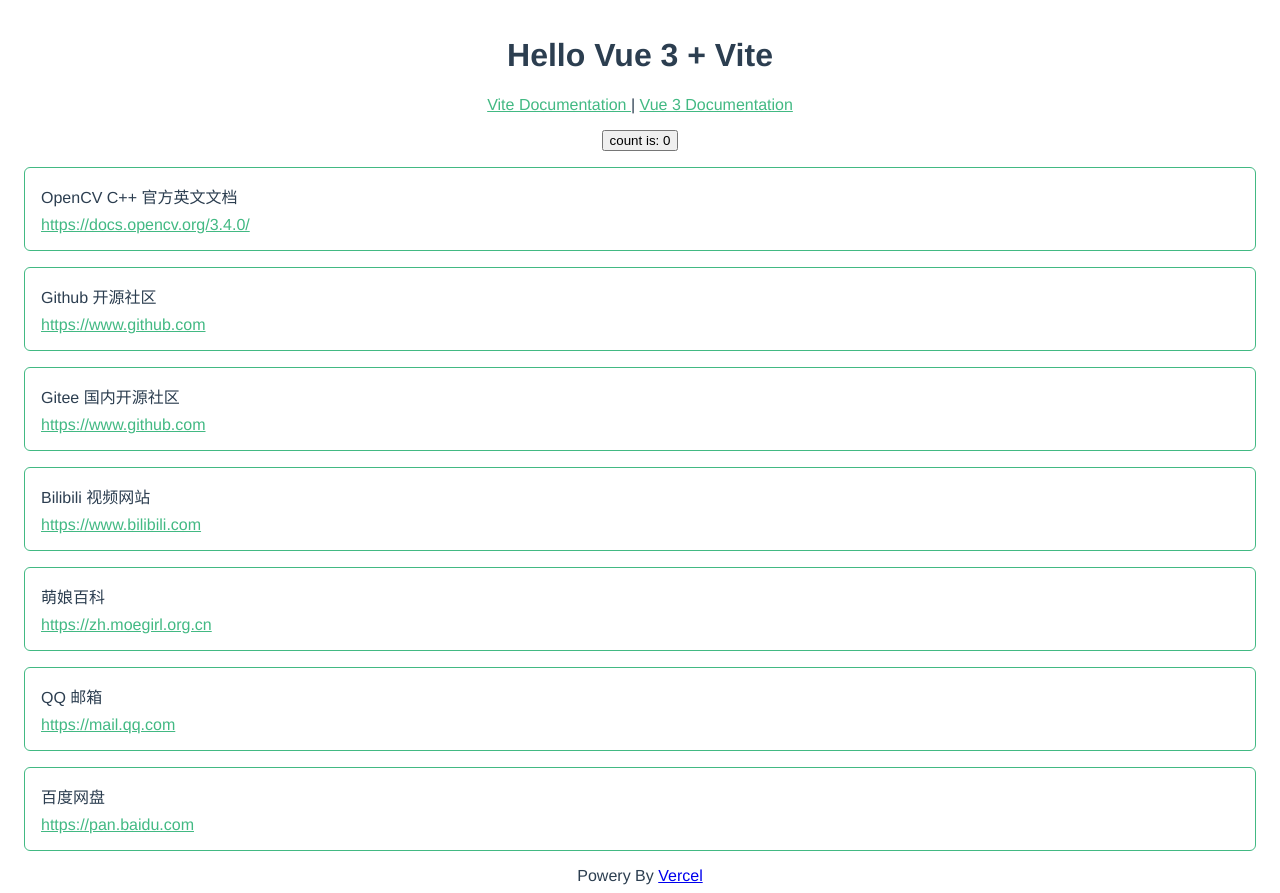
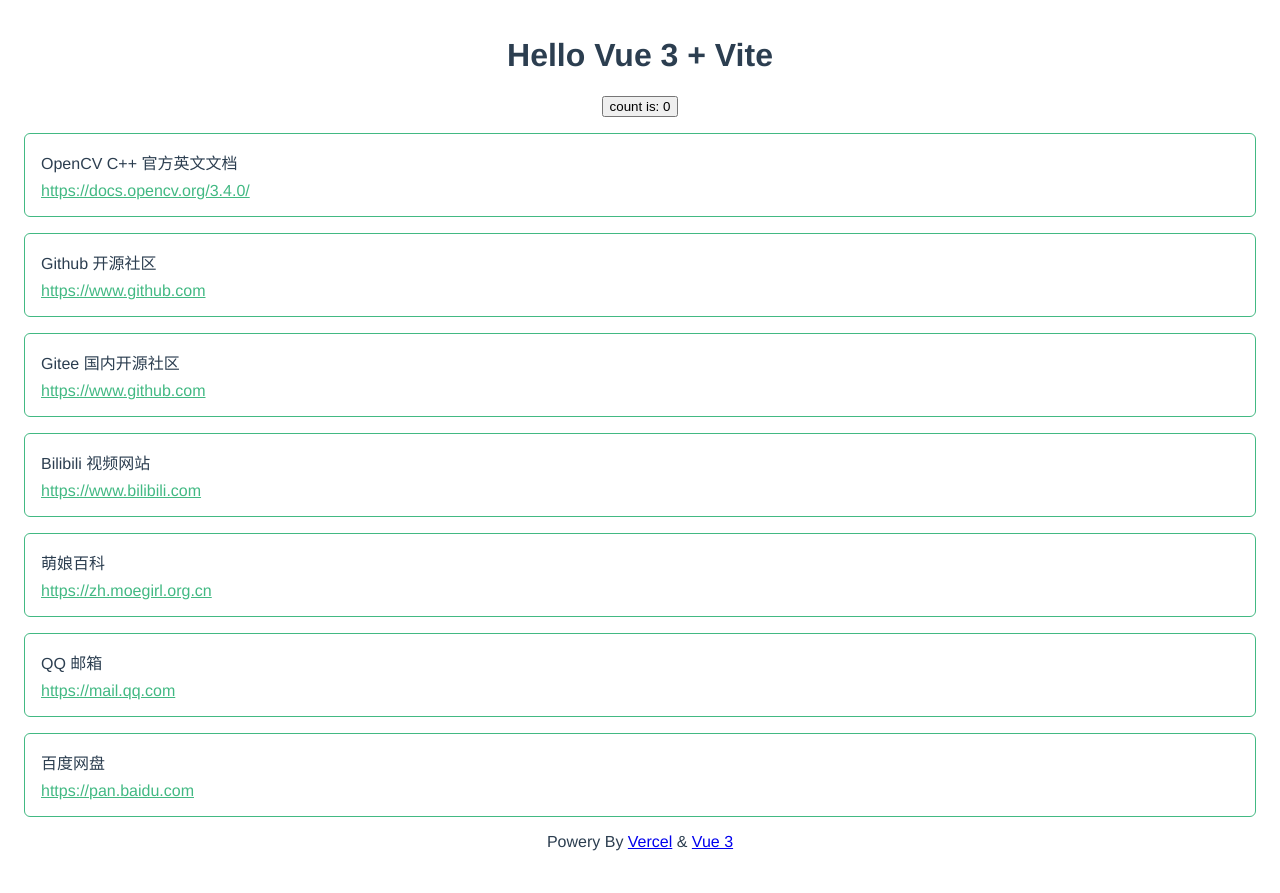
Before and after one commit to conglinyizhi/NavigationCenter, a Vue app: page / in a window 1280 px wide. Shown: the part 252-1145 px from the top of the page. After the commit the page ends 1111 px from the top, so only its background shows below. Built offline with nearby package versions, Linux system fonts and the light colour scheme.

Commit message:
Change Footer - PowerBy

```diff
--- a/src/components/Footer.vue
+++ b/src/components/Footer.vue
@@ -1,5 +1,9 @@
 <template>
-    <div id="footer">Powery By <a href="https://vercel.com/">Vercel</a></div>
+  <div id="footer">Powery By <a href="https://vercel.com/">Vercel</a> &amp; <a
+      href="https://v3.vuejs.org/"
+      target="_blank"
+    >Vue 3</a>
+  </div>
 </template>
 
 <script setup>
@@ -7,7 +11,7 @@ defineProps({});
 </script>
 
 <style scoped>
-#footer{
-    text-align: center;
+#footer {
+  text-align: center;
 }
 </style>
--- a/src/components/HelloWorld.vue
+++ b/src/components/HelloWorld.vue
@@ -1,13 +1,5 @@
 <template>
   <h1>{{ msg }}</h1>
-
-  <p>
-    <a href="https://vitejs.dev/guide/features.html" target="_blank">
-      Vite Documentation
-    </a>
-    |
-    <a href="https://v3.vuejs.org/" target="_blank">Vue 3 Documentation</a>
-  </p>
 
   <button type="button" @click="state.count++">count is: {{ state.count }}</button>
 </template>
```
